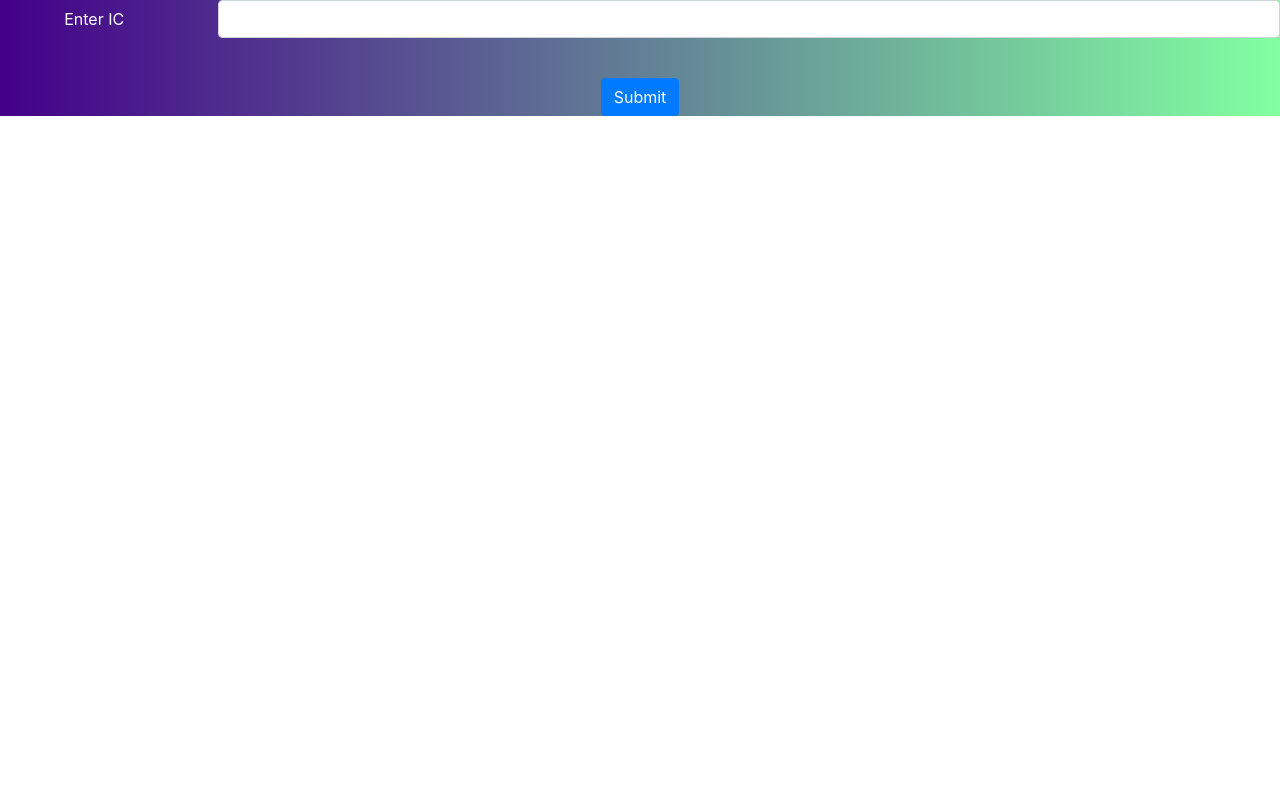
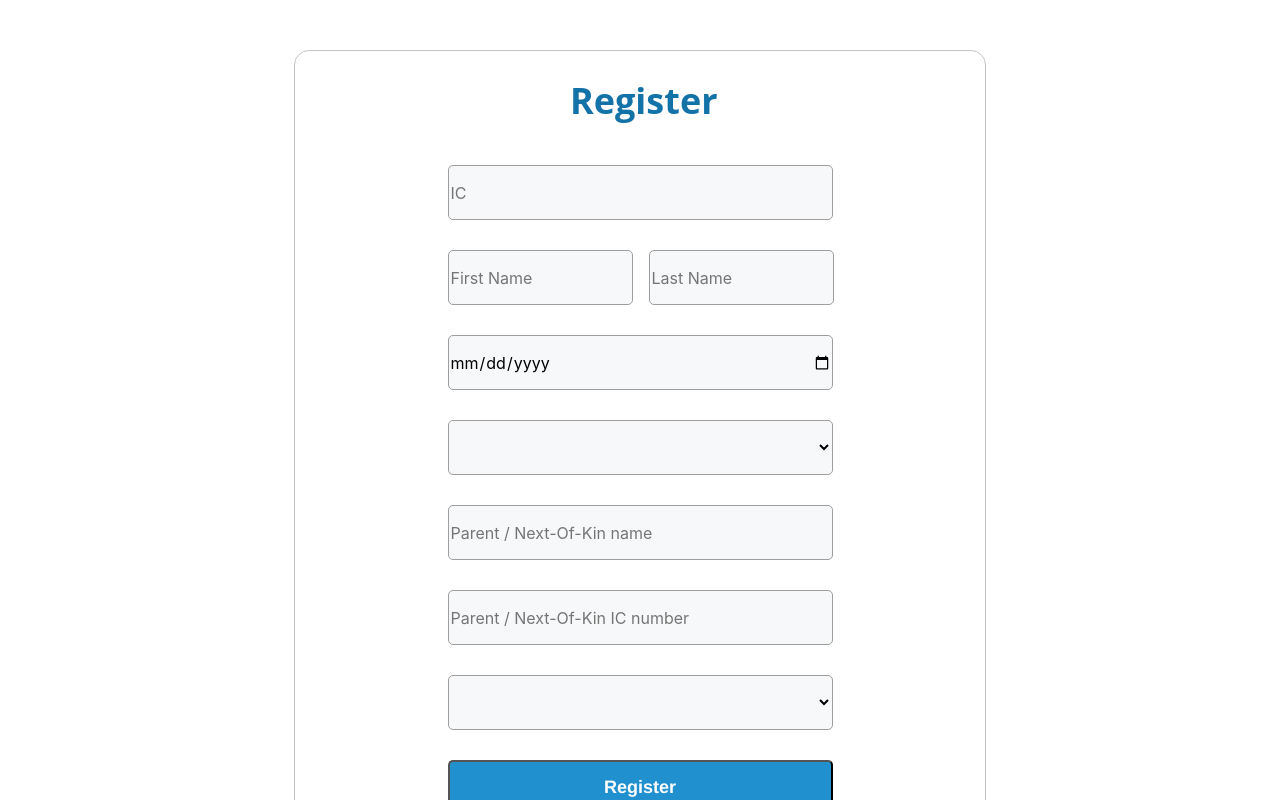
Before and after one commit to lyzhu1997/myhackathon_apps, a React (Create React App) app: page / in a window 1280 px wide. Shown: the top 800 px of the page. Built offline with nearby package versions, Linux system fonts and the light colour scheme.

Commit message:
implement registration design and function

```diff
--- a/src/App.js
+++ b/src/App.js
@@ -4,19 +4,14 @@ import { connect,useDispatch } from "react-redux";
 import Preregistration from './component/registrationPage/Preregistration.js';
 import '../node_modules/bootstrap/dist/css/bootstrap.min.css';
 import DummyWebPage from "./component/dummyWebPage/dummyWebpage";
+import Registration from './component/registrationPage/Registration';
 
 class App extends React.Component {
   render(){
     return(
-      <React.Fragment>
-        <div className="App">
-          <div className="auth-wrapper">
-            <div className="auth-inner">
-              <Preregistration />
-            </div>
-          </div>
-        </div>
-      </React.Fragment>
+      <div>
+        <Registration />
+      </div>
     )
   };
 }
--- a/src/component/registrationPage/Registration.js
+++ b/src/component/registrationPage/Registration.js
@@ -10,13 +10,13 @@ class Registration extends React.Component {
         super(props);
         this.state={
             userData:{
-                Name:"",
-                IC:"",
+                citizenship:"",
                 dob:"",
-                placeOfBirth:"",
+                ic:"",
+                name:"",
+                parentIC:"",
                 parentName:"",
-                parentIC:"",
-                citizenship:""
+                placeOfBirth:""
             },
             MYstates:[
                 "",
@@ -41,46 +41,8 @@ class Registration extends React.Component {
     }
 
     onChange(e,item) {
-        switch(item){
-            case "name":
-                this.setState({userData:{
-                    ...this.state.userData,
-                    Name:item
-                }});
-                break;
-            case "ic":
-                this.setState({userData:{
-                    ...this.state.userData,
-                    IC:item,
-                }});
-            case "dob":
-                this.setState({userData:{
-                    ...this.state.userData,
-                    dob:item,
-                }});
-            case "placeOfBirth":
-                this.setState({userData:{
-                    ...this.state.userData,
-                    placeOfBirth:item,
-                }});
-            case "parentName":
-                this.setState({userData:{
-                    ...this.state.userData,
-                    parentName:item,
-                }});
-            case "parentIC":
-                this.setState({userData:{
-                    ...this.state.userData,
-                    parentIC:item,
-                }});
-            case "citizenship":
-                this.setState({userData:{
-                    ...this.state.userData,
-                    citizenship:item,
-                }});
-            default:
-                break;
-        }
+
+        this.setState({userData:{...this.state.userData, [item]: e.target.value}});
     }
 
     onSubmit = (data) => console.log(data);
@@ -88,60 +50,27 @@ class Registration extends React.Component {
         const {MYstates} = this.state;
         return (
             <div className="bg">
-                <div>
-                    <form onSubmit={()=>this.onSubmit()}>
-                        <div className="form-group row">
-                            <label className="col-sm-2 col-form-label" onClick={()=>this.onSubmit(this.state.userData)}>Name</label>
-                            <div className="col-sm-10">
-                                <input className="form-control" type='text' name='name' onChange={(e)=>this.onChange(e,"name")}/><br/>
-                            </div>
-                        </div>
+                <div className="rectangle">
+                    <form>
+                        <div className="title">Register</div>
+                        <input placeholder="IC" className="textLong" type='text' name='ic' onChange={(e)=>this.onChange(e,"ic")}/><br/>
+                        <input className="textShortLeft" type="text" placeholder="First Name" onChange={(e)=>this.onChange(e,"firstName")}></input>
+                        <input className="textShortRight" type="text" placeholder="Last Name"onChange={(e)=>this.onChange(e,"lastName")}></input>
+                        <input className="textLong" type="date" placeholder="Date of Birth"onChange={(e)=>this.onChange(e,"dob")}></input>
+                        <select className="textLong" onChange={(e)=>this.onChange(e,"placeOfBirth")} name='placeOfBirth' >
+                            {MYstates.map((state,key)=>(
+                                <option key={key} value={state}>{state}</option>
+                            ))}
+                        </select>
+                        <input className="textLong" type="text" placeholder="Parent / Next-Of-Kin name" onChange={(e)=>this.onChange(e,"parentName")}></input>
+                        <input className="textLong" type="text" placeholder="Parent / Next-Of-Kin IC number" onChange={(e)=>this.onChange(e,"parentIC")}></input>
+                        <select className="textLong" onChange={(e)=>this.onChange(e,"citizenship")} name="citizenship">
+                            <option value=''></option>
+                            <option value='malaysian'>Malaysian</option>
+                            <option value='nonmalaysian'>Non Malaysian</option>
+                        </select>
 
-                        <div className="form-group row">
-                            <label className="col-sm-2 col-form-label">IC</label>
-                            <div className="col-sm-10">
-                                <input className="form-control" type='text' name='ic' onChange={(e)=>this.onChange(e,"ic")}/><br/>
-                            </div>
-                        </div>
-
-                        <div className="form-group row">
-                            <label className="col-sm-2 col-form-label">Date of Birth</label><br/>
-                            <div className="col-sm-10">
-                                <input className="form-control" name='birthdate' type='date' onChange={(e)=>this.onChange(e,"dob")}/><br/>
-                            </div>
-                        </div>
-
-                        <div className="form-group row">
-                            <label className="col-sm-2 col-form-label">Place of Birth</label>
-                            <div className="col-sm-10">
-                                <select className="form-control" onChange={(e)=>this.onChange(e,"placeOfBirth")} name='placeOfBirth' >
-                                    {MYstates.map((state)=>(
-                                        <option value={state}>{state}</option>
-                                    ))}
-                                </select><br/>
-                            </div>
-
-                        </div>
-
-                        <div className="form-group row">
-                            <label className="col-sm-2 col-form-label">Parent Info / Next-of-Kin info</label>
-                            <div className="col-sm-10">
-                                <input className="form-control" type='text' placeholder='Name' name='parentName' onChange={(e)=>this.onChange(e,"parentName")}/><br/>
-                                <input className="form-control" type='text' placeholder='IC' name='parentIC'  onChange={(e)=>this.onChange(e,"parentIC")}/><br/>
-                            </div>
-                        </div>
-
-                        <div className="form-group row">
-                            <label className="col-sm-2 col-form-label">Citizenship status</label>
-                            <div className="col-sm-10">
-                                <select className="form-control" onChange={(e)=>this.onChange(e,"citizenship")} name="citizenship">
-                                    <option value='malaysian'>Malaysian</option>
-                                    <option value='nonmalaysian'>Non Malaysian</option>
-                                </select><br/>
-                            </div>
-                        </div>
-
-                        <button className="btn btn-primary center" onClick={()=>this.onSubmit(this.state.userData)}>submit</button>
+                        <button className="submitBttn" onClick={()=>this.onSubmit(this.state.userData)}>Register</button>
                     </form>
                 </div>
             </div>
--- a/src/component/registrationPage/registration.css
+++ b/src/component/registrationPage/registration.css
@@ -1,13 +1,79 @@
-.bg {
-    background: linear-gradient(to right, #430089, #82ffa1)
+body{
+    background-color: lightblue;
 }
 
-label {
-    color: white;
+.rectangle{
+    margin: 50px auto;
+    width: 692px;
+    height: 900px;
+    left: 424px;
+    bottom: 109px;
+    border: 1px solid #C4C4C4;
+    box-sizing: border-box;
+    border-radius: 15px;
 }
 
-.center {
-    display: flex;
-    justify-content: center;
-    align-items: center;
+.title{
+    margin-top: 10px;
+    margin: 25px 275px;
+    height: 49px;
+    width: 140px;
+    top: 174px;
+    font-family: Open Sans;
+    font-style: normal;
+    font-weight: bold;
+    font-size: 36px;
+    line-height: 49px;
+    /* identical to box height */
+
+
+    color: #1372A8;
 }
+
+.textLong{
+    margin: 15px 152.5px;
+    width: 385px;
+    height: 55px;
+    background: #F7F8F9;
+    border: 1px solid #9F9E9E;
+    box-sizing: border-box;
+    border-radius: 5px;
+}
+
+.textShortLeft{
+    margin: 15px 8px 15px 152.5px;
+    display: inline-block;
+    width:185px;
+    height: 55px;
+    background: #F7F8F9;
+    border: 1px solid #9F9E9E;
+    box-sizing: border-box;
+    border-radius: 5px;
+}
+
+.textShortRight{
+    margin: 15px 150px 15px 8px;
+    display: inline-block;
+    width:185px;
+    height: 55px;
+    background: #F7F8F9;
+    border: 1px solid #9F9E9E;
+    box-sizing: border-box;
+    border-radius: 5px;
+}
+
+.submitBttn{
+    margin: 15px 152.5px;
+    width: 385px;
+    height: 55px;
+    background: #2190CF;
+    border-radius: 5px;
+    font-family: Helvetica;
+    font-style: normal;
+    font-weight: bold;
+    font-size: 18px;
+    line-height: 21px;
+    /* identical to box height */
+    color: #FFFFFF;
+
+}
--- a/src/reducers/registrationReducer.js
+++ b/src/reducers/registrationReducer.js
@@ -14,9 +14,8 @@ const initialState={
     isSubmit:false,
     data:{
         name:"",
-        IC:"",
-        familyName:"",
-        dateOfBirth:"",
+        ic:"",
+        dob:"",
         placeOfBirth:"",
         parentName:"",
         parentIC:"",
```
